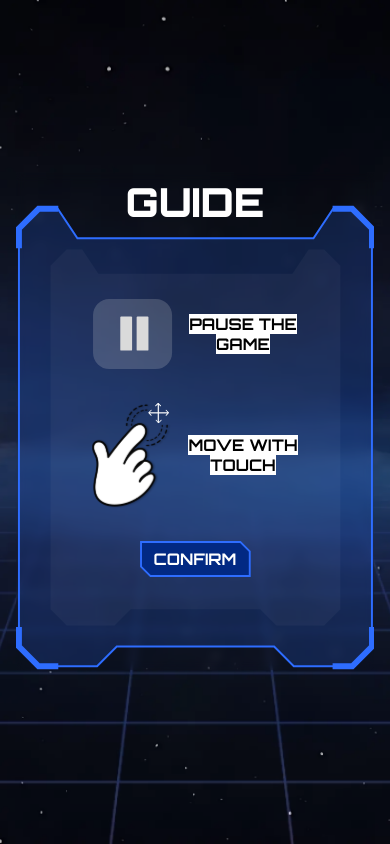
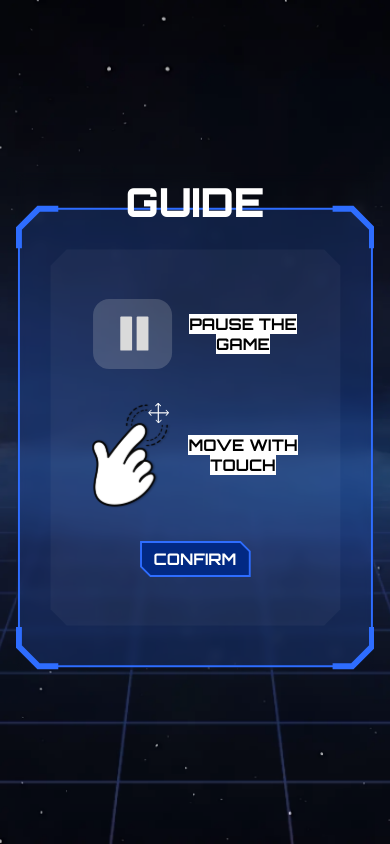
Before and after one commit to CodectiveOrg/snake-frontend, a React (Vite) app: page /guide in a window 390 px wide. Built offline with nearby package versions, Linux system fonts and the light colour scheme; a web font is replaced by a local one.

Commit message:
[RESPONSIVE] pane frame's dents

```diff
--- a/src/components/pane/components/pane-frame/pane-frame.component.tsx
+++ b/src/components/pane/components/pane-frame/pane-frame.component.tsx
@@ -8,10 +8,12 @@ import styles from "./pane-frame.module.css";
 
 type Props = SVGProps<SVGSVGElement> & {
   titleWidth: number;
+  hasDent: boolean;
 };
 
 export default function PaneFrameComponent({
   titleWidth,
+  hasDent,
   className,
   ...otherProps
 }: Props): ReactNode {
@@ -24,7 +26,7 @@ export default function PaneFrameComponent({
     bottomLeftCornerPath,
     bottomRightCornerPath,
     topRightCornerPath,
-  } = usePaneCalculationHook(titleWidth);
+  } = usePaneCalculationHook(titleWidth, hasDent);
 
   return (
     <svg
--- a/src/components/pane/components/pane-shade/pane-shade.component.tsx
+++ b/src/components/pane/components/pane-shade/pane-shade.component.tsx
@@ -8,14 +8,20 @@ import styles from "./pane-shade.module.css";
 
 type Props = SVGProps<SVGSVGElement> & {
   titleWidth: number;
+  hasDent: boolean;
 };
 
 export default function PaneShadeComponent({
   titleWidth,
+  hasDent,
   className,
   ...otherProps
 }: Props): ReactNode {
-  const { ref, viewBox, perimeterPath } = usePaneCalculationHook(titleWidth);
+  const { ref, viewBox, perimeterPath } = usePaneCalculationHook(
+    titleWidth,
+    hasDent,
+    32,
+  );
 
   return (
     <svg
--- a/src/components/pane/hooks/use-pane-calculations.hooks.ts
+++ b/src/components/pane/hooks/use-pane-calculations.hooks.ts
@@ -15,7 +15,11 @@ type Result = {
   topRightCornerPath: string;
 };
 
-export function usePaneCalculationHook(titleWidth: number): Result {
+export function usePaneCalculationHook(
+  titleWidth: number,
+  hasDent: boolean,
+  dentExtraWidth: number = 0,
+): Result {
   const { ref, width, height } = useResizeObserverHook<SVGSVGElement>();
 
   const titleOffset = Size.PANE_TITLE_OFFSET;
@@ -25,14 +29,16 @@ export function usePaneCalculationHook(titleWidth: number): Result {
   const strokeWidth = Size.PANE_CORNER_WIDTH;
   const titlePadding = Size.PANE_TITLE_PADDING;
 
-  titleWidth = Math.max(Size.PANE_MIN_TITLE_WIDTH, titleWidth);
+  titleWidth = Math.max(Size.PANE_MIN_TITLE_WIDTH, titleWidth) + dentExtraWidth;
   const remainWidth = (width - titleWidth) / 2 - titlePadding;
 
-  const footerRemainWidth = (width - footerWidth) / 2;
+  const footerRemainWidth = (width - footerWidth - dentExtraWidth) / 2;
 
   const viewBox = `${-strokeWidth / 2} ${-strokeWidth / 2} ${width + strokeWidth} ${height + strokeWidth}`;
 
-  const perimeterPath = `M${cornerOffset} 0L0 ${cornerOffset}V${height - cornerOffset}L${cornerOffset} ${height}H${footerRemainWidth}L${footerRemainWidth + cornerOffset} ${height - footerOffset}H${width - footerRemainWidth - cornerOffset}L${width - footerRemainWidth} ${height}H${width - cornerOffset}L${width} ${height - cornerOffset}V${cornerOffset}L${width - cornerOffset} 0H${width - remainWidth}L${width - remainWidth - cornerOffset} ${titleOffset}H${remainWidth + cornerOffset}L${remainWidth} 0H${cornerOffset}Z`;
+  const titleDent = `H${width - remainWidth}L${width - remainWidth - cornerOffset} ${titleOffset}H${remainWidth + cornerOffset}L${remainWidth} 0`;
+  const footerDent = `H${footerRemainWidth}L${footerRemainWidth + cornerOffset} ${height - footerOffset}H${width - footerRemainWidth - cornerOffset}L${width - footerRemainWidth} ${height}`;
+  const perimeterPath = `M${cornerOffset} 0L0 ${cornerOffset}V${height - cornerOffset}L${cornerOffset} ${height}${hasDent ? footerDent : ""}H${width - cornerOffset}L${width} ${height - cornerOffset}V${cornerOffset}L${width - cornerOffset} 0${hasDent ? titleDent : ""}H${cornerOffset}Z`;
 
   const topLeftCornerPath = `M${2 * cornerOffset} 0H${cornerOffset}L0 ${cornerOffset}V${2 * cornerOffset}`;
   const bottomLeftCornerPath = `M0 ${height - 2 * cornerOffset}V${height - cornerOffset}L${cornerOffset} ${height}H${2 * cornerOffset}`;
--- a/src/components/pane/pane.component.tsx
+++ b/src/components/pane/pane.component.tsx
@@ -25,6 +25,9 @@ export default function PaneComponent({
   contentClassName,
   children,
 }: Props): ReactNode {
+  const { ref: paneRef, width: paneWidth } =
+    useResizeObserverHook<HTMLDivElement>();
+
   const { ref: titleRef, width: titleWidth } =
     useResizeObserverHook<HTMLDivElement>();
 
@@ -35,9 +38,11 @@ export default function PaneComponent({
     2 * Size.PANE_CORNER_OFFSET;
 
   const minWidth = titleWidth + minBleed;
+  const hasDent = paneWidth >= 600;
 
   return (
     <div
+      ref={paneRef}
       className={clsx(styles.pane, className)}
       style={
         {
@@ -46,9 +51,17 @@ export default function PaneComponent({
         } as CSSProperties
       }
     >
-      <PaneFrameComponent className={styles.frame} titleWidth={titleWidth} />
+      <PaneFrameComponent
+        className={styles.frame}
+        titleWidth={titleWidth}
+        hasDent={hasDent}
+      />
       {shade && (
-        <PaneShadeComponent className={styles.shade} titleWidth={titleWidth} />
+        <PaneShadeComponent
+          className={styles.shade}
+          titleWidth={titleWidth}
+          hasDent={hasDent}
+        />
       )}
       <div ref={titleRef} className={styles.title}>
         {title}
```
